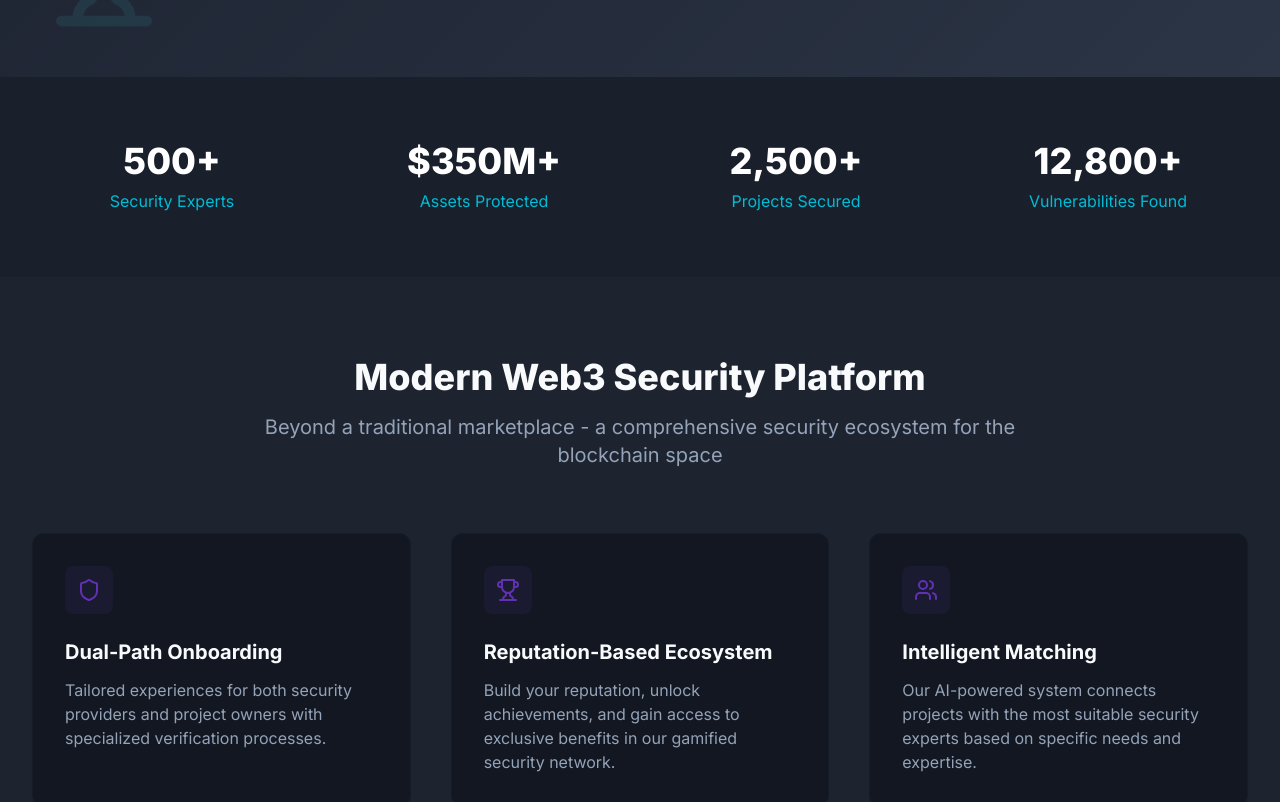
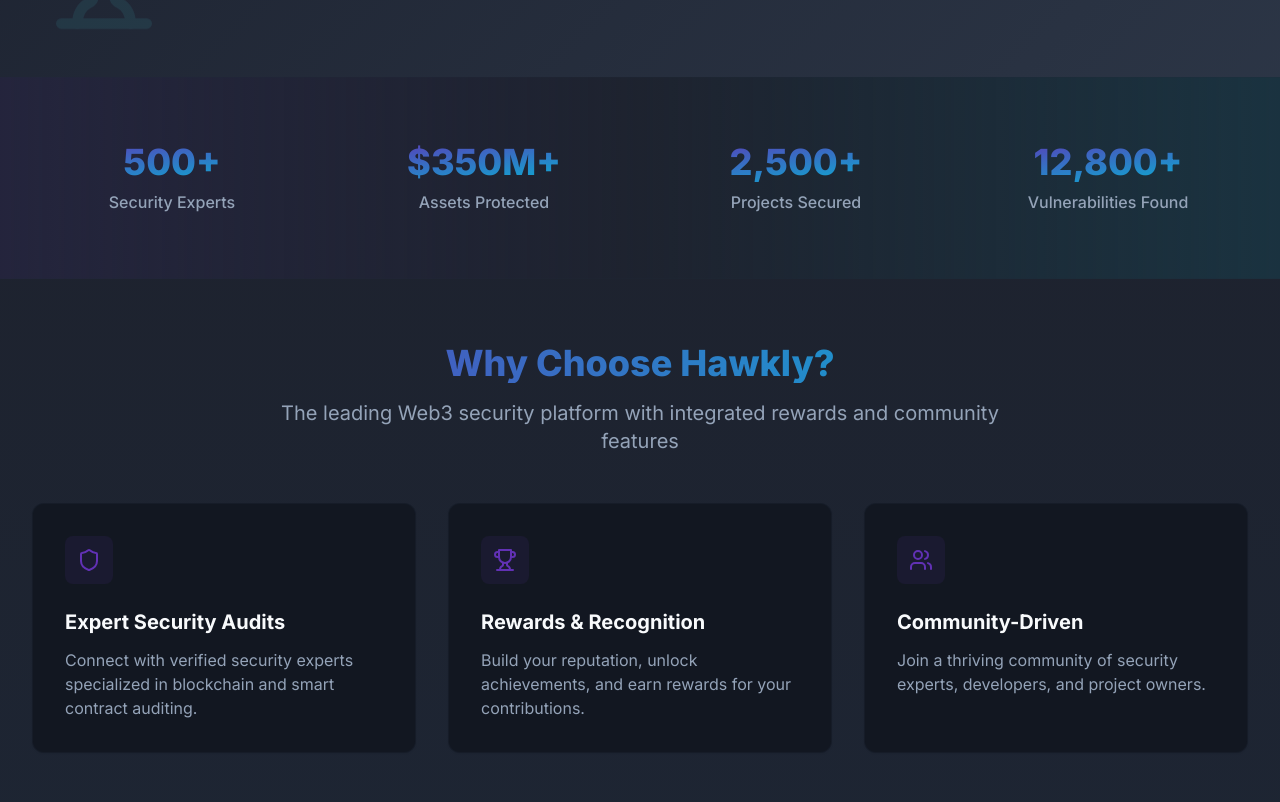
Before and after one commit to wund3run/secure-web3-arena, a React (Vite) app: page / in a window 1280 px wide. Shown: the part 638-1440 px from the top of the page. Built offline with nearby package versions, Linux system fonts and the light colour scheme.

Commit message:
Refactor: Improve landing page design
Restructure the landing page for a cleaner, lighter, and more user-friendly experience.

```diff
--- a/src/pages/Index.tsx
+++ b/src/pages/Index.tsx
@@ -6,6 +6,8 @@ import { OnboardingPaths } from "@/components/onboarding/onboarding-paths";
 import { IntelligentMatching } from "@/components/matching/intelligent-matching";
 import { ReputationSystem } from "@/components/reputation/reputation-system";
 import { ContinuousSecurity } from "@/components/security/continuous-security";
+import { GamificationSection } from "@/components/home/gamification-section";
+import { MarketplaceSection } from "@/components/home/marketplace-section";
 import { Shield, Trophy, Users } from "lucide-react";
 
 // Features section component
@@ -14,43 +16,46 @@ function FeaturesSection() {
     {
       id: 1,
       icon: Shield,
-      title: "Dual-Path Onboarding",
-      description: "Tailored experiences for both security providers and project owners with specialized verification processes."
+      title: "Expert Security Audits",
+      description: "Connect with verified security experts specialized in blockchain and smart contract auditing."
     },
     {
       id: 2,
       icon: Trophy,
-      title: "Reputation-Based Ecosystem",
-      description: "Build your reputation, unlock achievements, and gain access to exclusive benefits in our gamified security network."
+      title: "Rewards & Recognition",
+      description: "Build your reputation, unlock achievements, and earn rewards for your contributions."
     },
     {
       id: 3,
       icon: Users,
-      title: "Intelligent Matching",
-      description: "Our AI-powered system connects projects with the most suitable security experts based on specific needs and expertise."
+      title: "Community-Driven",
+      description: "Join a thriving community of security experts, developers, and project owners."
     }
   ];
 
   return (
-    <section className="py-20 bg-background">
+    <section className="py-16 bg-gradient-to-b from-background to-muted/30">
       <div className="max-w-7xl mx-auto px-4 sm:px-6 lg:px-8">
-        <div className="text-center mb-16">
-          <h2 className="text-3xl sm:text-4xl font-extrabold">
-            Modern Web3 Security Platform
+        <div className="text-center mb-12">
+          <h2 className="text-3xl sm:text-4xl font-extrabold bg-clip-text text-transparent bg-gradient-to-r from-primary to-secondary">
+            Why Choose Hawkly?
           </h2>
           <p className="mt-4 text-xl text-muted-foreground max-w-3xl mx-auto">
-            Beyond a traditional marketplace - a comprehensive security ecosystem for the blockchain space
+            The leading Web3 security platform with integrated rewards and community features
           </p>
         </div>
 
-        <div className="grid grid-cols-1 md:grid-cols-3 gap-10">
+        <div className="grid grid-cols-1 md:grid-cols-3 gap-8">
           {features.map((feature) => (
-            <div key={feature.id} className="bg-card rounded-xl p-8 border border-border/30 shadow-sm hover:shadow-md transition-shadow">
-              <div className="h-12 w-12 rounded-lg bg-primary/10 flex items-center justify-center mb-6">
-                <feature.icon className="h-6 w-6 text-primary" />
+            <div key={feature.id} className="group relative bg-card hover:bg-card/80 transition-colors rounded-xl p-8 border border-border/30 shadow-sm hover:shadow-md">
+              <div className="relative z-10">
+                <div className="h-12 w-12 rounded-lg bg-primary/10 flex items-center justify-center mb-6 group-hover:bg-primary/20 transition-colors">
+                  <feature.icon className="h-6 w-6 text-primary" />
+                </div>
+                <h3 className="text-xl font-bold mb-3">{feature.title}</h3>
+                <p className="text-muted-foreground">{feature.description}</p>
               </div>
-              <h3 className="text-xl font-bold mb-3">{feature.title}</h3>
-              <p className="text-muted-foreground">{feature.description}</p>
+              <div className="absolute inset-0 bg-gradient-to-br from-primary/5 to-secondary/5 rounded-xl opacity-0 group-hover:opacity-100 transition-opacity" />
             </div>
           ))}
         </div>
@@ -69,13 +74,13 @@ function StatsSection() {
   ];
 
   return (
-    <section className="bg-web3-background py-16">
+    <section className="bg-gradient-to-r from-primary/10 via-background to-secondary/10 py-16 border-y border-border/20">
       <div className="max-w-7xl mx-auto px-4 sm:px-6 lg:px-8">
         <div className="grid grid-cols-2 md:grid-cols-4 gap-8">
           {stats.map((stat) => (
             <div key={stat.id} className="text-center">
-              <div className="text-3xl md:text-4xl font-extrabold text-white mb-2">{stat.value}</div>
-              <div className="text-web3-teal">{stat.label}</div>
+              <div className="text-3xl md:text-4xl font-extrabold bg-clip-text text-transparent bg-gradient-to-br from-primary to-secondary mb-2">{stat.value}</div>
+              <div className="text-muted-foreground font-medium">{stat.label}</div>
             </div>
           ))}
         </div>
@@ -93,27 +98,28 @@ const Index = () => {
         <HeroSection />
         <StatsSection />
         <FeaturesSection />
+        <MarketplaceSection />
+        <GamificationSection />
 
-        {/* New components */}
-        <section className="py-16 bg-muted/30">
+        <section className="py-16 bg-gradient-to-b from-muted/30 to-background">
           <div className="max-w-7xl mx-auto px-4 sm:px-6 lg:px-8">
             <OnboardingPaths />
           </div>
         </section>
 
-        <section className="py-16 bg-background">
+        <section className="py-16 bg-gradient-to-b from-background to-muted/30">
           <div className="max-w-7xl mx-auto px-4 sm:px-6 lg:px-8">
             <IntelligentMatching />
           </div>
         </section>
 
-        <section className="py-16 bg-muted/30">
+        <section className="py-16 bg-gradient-to-b from-muted/30 to-background">
           <div className="max-w-7xl mx-auto px-4 sm:px-6 lg:px-8">
             <ReputationSystem />
           </div>
         </section>
 
-        <section className="py-16 bg-background">
+        <section className="py-16 bg-gradient-to-b from-background to-muted/30">
           <div className="max-w-7xl mx-auto px-4 sm:px-6 lg:px-8">
             <ContinuousSecurity />
           </div>
```
